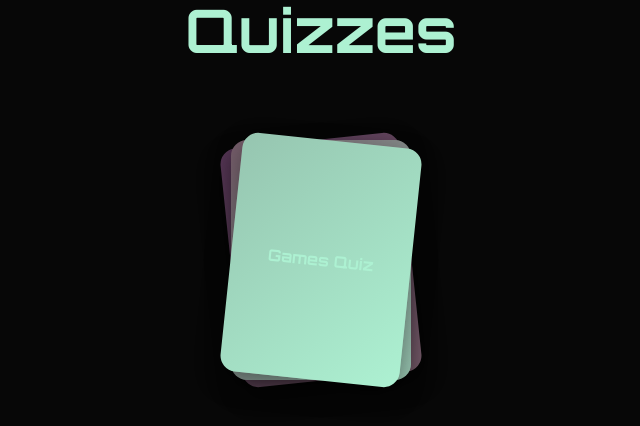
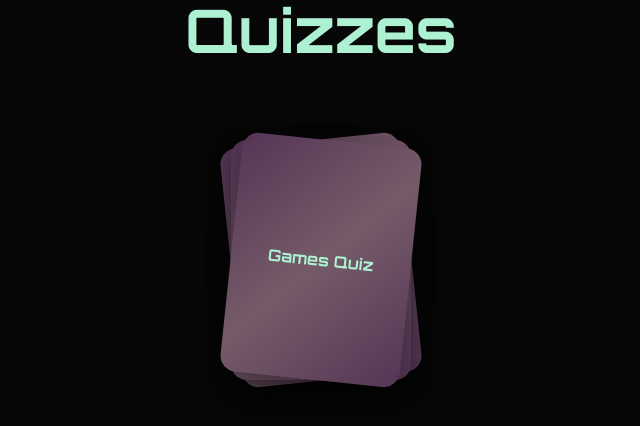
Before and after one commit to AislinnMyths/quiz, a React (Vite) app: page / in a window 1280 px wide. Shown: the top 426 px of the page, without its empty margins (319-959 px from the left). Built offline with nearby package versions, Linux system fonts and the light colour scheme.

Commit message:
style(cards): :lipstick: use same gradient and open cards wider on hover

```diff
--- a/src/home.css
+++ b/src/home.css
@@ -15,28 +15,28 @@
   transition: transform 0.5s cubic-bezier(0.2, 0.9, 0.3, 1.2);
 }
 .c1 {
-  background: linear-gradient(135deg, #553555, #755b69);
+  background: linear-gradient(135deg, #553555, #755b69, #553555);
   transform: rotate(-6deg);
   z-index: 1;
 }
 
 .c2 {
-  background: linear-gradient(135deg, #755b69, #96c5b0);
+  background: linear-gradient(135deg, #553555, #755b69, #553555);
   transform: rotate(0 deg);
   z-index: 2;
 }
 .c3 {
-  background: linear-gradient(135deg, #96c5b0, #adf1d2);
+  background: linear-gradient(135deg, #553555, #755b69, #553555);
   transform: rotate(6deg);
   z-index: 3;
 }
 
 .stack:hover .c1 {
-  transform: translate(-90px, -30px) rotate(-18deg);
+  transform: translate(-140px, -30px) rotate(-22deg);
 }
 .stack:hover .c2 {
   transform: translate(0px, -55px) rotate(0deg);
 }
 .stack:hover .c3 {
-  transform: translate(90px, -30px) rotate(18deg);
+  transform: translate(140px, -30px) rotate(22deg);
 }
```
